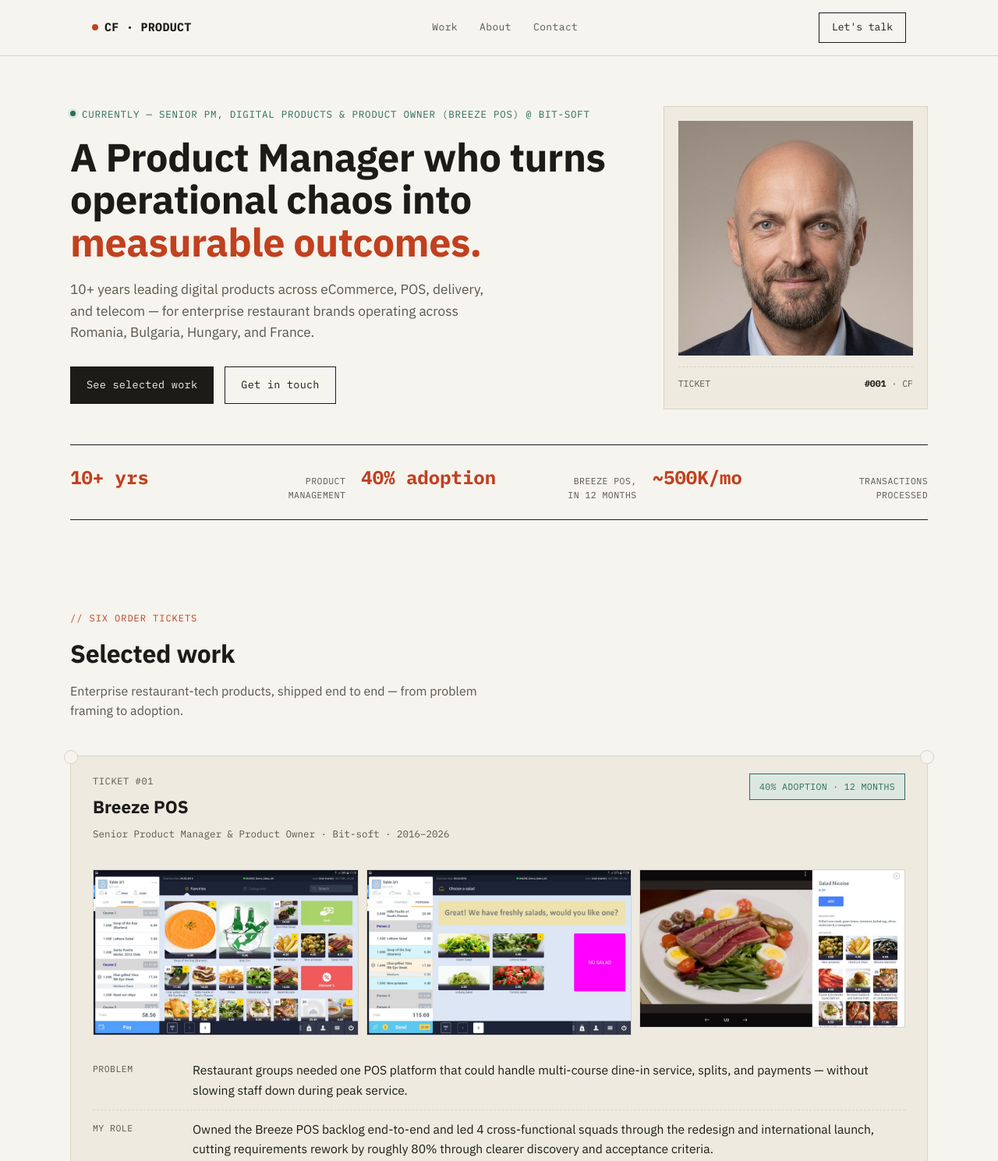
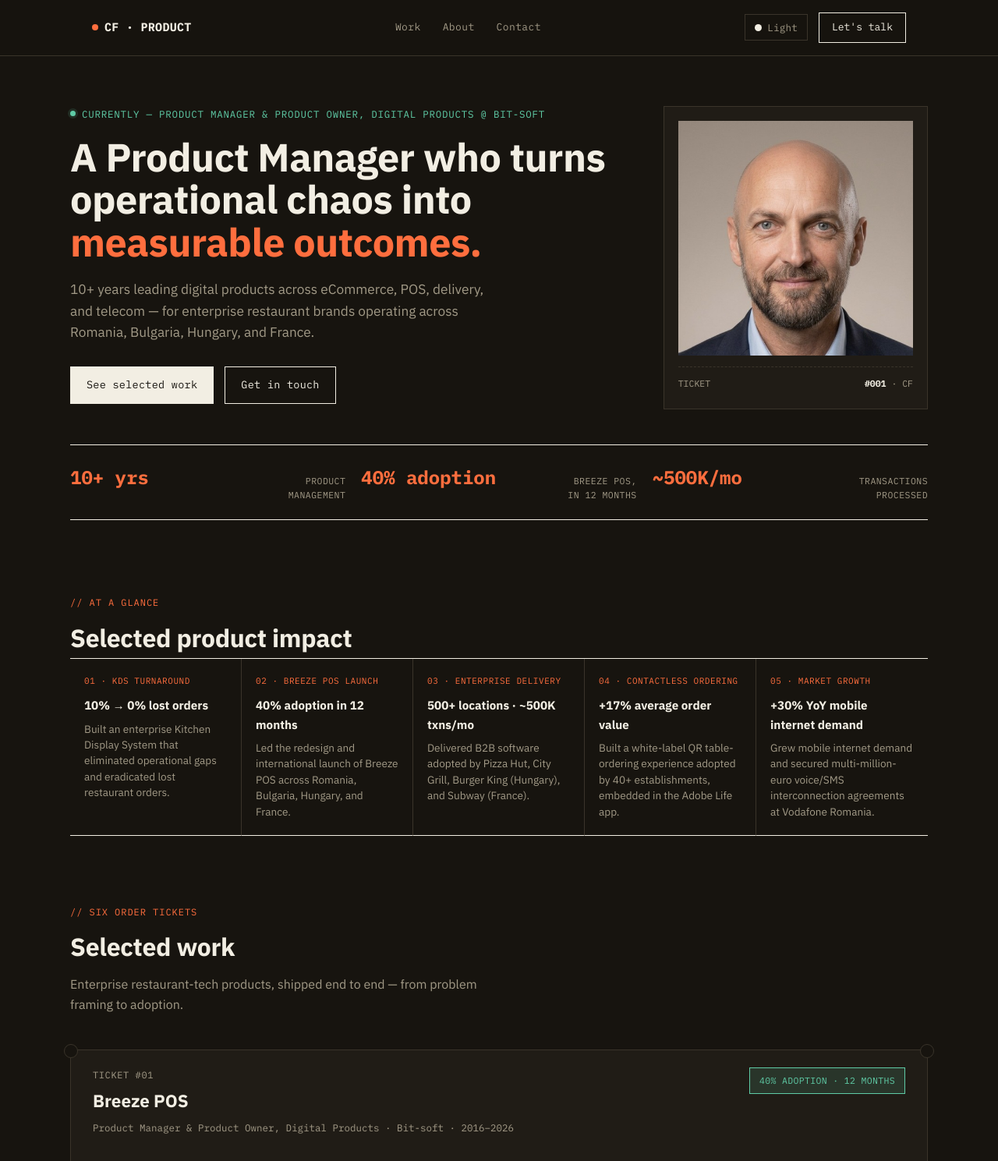
Before and after one commit to cristianfloristean-fx/cristian-floristean-pm, a plain HTML site: page index.html in a window 1280 px wide. Shown: the top 1489 px of the page at 78% size. Drawn offline with Linux system fonts and the light colour scheme.

Commit message:
Add files via upload

```diff
--- a/index.html
+++ b/index.html
@@ -1,5 +1,5 @@
 <!DOCTYPE html>
-<html lang="en">
+<html lang="en" data-theme="dark">
 <head>
 <meta charset="UTF-8">
 <meta name="viewport" content="width=device-width, initial-scale=1.0">
@@ -20,7 +20,29 @@
     --mint:#2B6E58;
     --mint-dim:#DCE7E1;
     --paper-rgb:246,244,238;
+    --contact-bg:#1C1B18;
+    --contact-text:#F6F4EE;
+    --contact-line: rgba(246,244,238,.25);
+    --contact-line-strong: rgba(246,244,238,.35);
+    --contact-tag:#E8A98C;
     --max:1100px;
+  }
+  html[data-theme="dark"]{
+    --paper:#17140F;
+    --paper-dim:#201C16;
+    --ink:#F2EEE3;
+    --ink-soft:#A29A87;
+    --line:#3A342A;
+    --fire:#FF6E3E;
+    --fire-dim:rgba(255,110,62,.14);
+    --mint:#5FCBA6;
+    --mint-dim:rgba(95,203,166,.14);
+    --paper-rgb:23,20,15;
+    --contact-bg:#F2EEE3;
+    --contact-text:#17140F;
+    --contact-line: rgba(23,20,15,.16);
+    --contact-line-strong: rgba(23,20,15,.28);
+    --contact-tag:#B23A16;
   }
   *{box-sizing:border-box;}
   html{scroll-behavior:smooth;}
@@ -32,6 +54,7 @@
     font-size:16px;
     line-height:1.6;
     -webkit-font-smoothing:antialiased;
+    transition:background .25s ease,color .25s ease;
   }
   a{color:inherit;}
   img{max-width:100%;display:block;}
@@ -69,6 +92,15 @@
   }
   .nav-cta:hover{background:var(--ink);color:var(--paper);}
   @media(max-width:720px){ nav.links{display:none;} }
+  .theme-toggle{
+    font-family:'IBM Plex Mono',monospace;font-size:12.5px;letter-spacing:.02em;
+    background:none;border:1px solid var(--line);color:var(--ink-soft);
+    padding:8px 12px;cursor:pointer;display:flex;align-items:center;gap:7px;
+    border-radius:0;
+  }
+  .theme-toggle:hover{border-color:var(--fire);color:var(--fire);}
+  .theme-toggle .swatch{width:9px;height:9px;border-radius:50%;background:var(--ink);display:inline-block;}
+  .nav-right{display:flex;align-items:center;gap:14px;}
 
   /* ---------- HERO ---------- */
   .hero{padding:64px 0 40px;}
@@ -122,6 +154,27 @@
     font-family:'IBM Plex Mono',monospace;}
   .receipt-item .val{font-size:1.5rem;font-weight:700;color:var(--fire);}
   .receipt-item .label{font-size:11.5px;color:var(--ink-soft);text-transform:uppercase;letter-spacing:.04em;text-align:right;max-width:14ch;}
+
+  /* ---------- IMPACT STRIP ---------- */
+  .impact{padding:56px 0 12px;}
+  .impact-grid{
+    display:grid;grid-template-columns:repeat(5,1fr);gap:0;
+    border-top:1px solid var(--ink);
+  }
+  @media(max-width:900px){ .impact-grid{grid-template-columns:repeat(2,1fr);} }
+  @media(max-width:520px){ .impact-grid{grid-template-columns:1fr;} }
+  .impact-item{
+    padding:20px 18px;border-bottom:1px solid var(--ink);border-right:1px solid var(--line);
+  }
+  .impact-grid .impact-item:nth-child(5n){border-right:none;}
+  @media(max-width:900px){ .impact-grid .impact-item:nth-child(2n){border-right:none;} .impact-grid .impact-item:nth-child(5n){border-right:1px solid var(--line);} }
+  @media(max-width:520px){ .impact-grid .impact-item{border-right:none !important;} }
+  .impact-num{
+    font-family:'IBM Plex Mono',monospace;font-size:11px;color:var(--fire);
+    letter-spacing:.05em;margin-bottom:10px;
+  }
+  .impact-item h4{margin:0 0 8px;font-size:.95rem;font-weight:700;}
+  .impact-item p{margin:0;font-size:.85rem;color:var(--ink-soft);line-height:1.5;}
 
   /* ---------- SECTION HEADERS ---------- */
   .section{padding:76px 0;}
@@ -202,23 +255,24 @@
 
   /* ---------- CONTACT / FOOTER ---------- */
   .contact-block{
-    background:var(--ink);color:var(--paper);padding:64px 0 40px;
+    background:var(--contact-bg);color:var(--contact-text);padding:64px 0 40px;
+    transition:background .25s ease,color .25s ease;
   }
   .contact-inner{max-width:var(--max);margin:0 auto;padding:0 28px;}
-  .contact-block .section-tag{color:#E8A98C;}
+  .contact-block .section-tag{color:var(--contact-tag);}
   .contact-title{font-size:clamp(1.6rem,3.4vw,2.3rem);font-weight:700;margin:0 0 18px;max-width:22ch;}
   .contact-row{
     display:flex;flex-wrap:wrap;gap:14px;margin:26px 0 40px;
   }
   .contact-row a{
     font-family:'IBM Plex Mono',monospace;font-size:13.5px;text-decoration:none;
-    border:1px solid rgba(246,244,238,.35);padding:12px 20px;color:var(--paper);
+    border:1px solid var(--contact-line-strong);padding:12px 20px;color:var(--contact-text);
   }
   .contact-row a:hover{border-color:var(--fire);color:var(--fire);}
   .foot-line{
-    border-top:1px dashed rgba(246,244,238,.25);padding-top:20px;
+    border-top:1px dashed var(--contact-line);padding-top:20px;
     display:flex;justify-content:space-between;flex-wrap:wrap;gap:10px;
-    font-family:'IBM Plex Mono',monospace;font-size:11.5px;color:rgba(246,244,238,.55);
+    font-family:'IBM Plex Mono',monospace;font-size:11.5px;color:var(--contact-text);opacity:.6;
   }
 </style>
 </head>
@@ -226,13 +280,18 @@
 
 <header class="nav">
   <div class="nav-inner">
-    <a href="#top" class="nav-mark"><span class="dot"></span>CF · PRODUCT</a>
+    <a class="nav-mark" href="#top"><span class="dot"></span>CF · PRODUCT</a>
     <nav class="links">
       <a href="#work">Work</a>
       <a href="#about">About</a>
       <a href="#contact">Contact</a>
     </nav>
-    <a class="nav-cta" href="#contact">Let's talk</a>
+    <div class="nav-right">
+      <button class="theme-toggle" id="themeToggle" type="button" aria-label="Toggle dark mode">
+        <span class="swatch" id="themeSwatch"></span><span id="themeLabel">Dark</span>
+      </button>
+      <a class="nav-cta" href="#contact">Let's talk</a>
+    </div>
   </div>
 </header>
 
@@ -242,7 +301,7 @@
   <section class="hero wrap">
     <div class="hero-grid">
       <div>
-        <div class="eyebrow"><span class="pulse"></span>Currently — Senior PM, Digital Products &amp; Product Owner (Breeze POS) @ Bit-soft</div>
+        <div class="eyebrow"><span class="pulse"></span>Currently — Product Manager &amp; Product Owner, Digital Products @ Bit-soft</div>
         <h1 class="headline">A Product Manager who turns operational chaos into <span class="accent">measurable outcomes.</span></h1>
         <p class="sub">10+ years leading digital products across eCommerce, POS, delivery, and telecom — for enterprise restaurant brands operating across Romania, Bulgaria, Hungary, and France.</p>
         <div class="hero-ctas">
@@ -266,6 +325,41 @@
     </div>
   </section>
 
+  <!-- SELECTED PRODUCT IMPACT -->
+  <section class="impact wrap">
+    <div class="section-head" style="margin-bottom:0;">
+      <div class="section-tag">// at a glance</div>
+      <h2 class="section-title">Selected product impact</h2>
+    </div>
+    <div class="impact-grid">
+      <div class="impact-item">
+        <div class="impact-num">01 · KDS TURNAROUND</div>
+        <h4>10% → 0% lost orders</h4>
+        <p>Built an enterprise Kitchen Display System that eliminated operational gaps and eradicated lost restaurant orders.</p>
+      </div>
+      <div class="impact-item">
+        <div class="impact-num">02 · BREEZE POS LAUNCH</div>
+        <h4>40% adoption in 12 months</h4>
+        <p>Led the redesign and international launch of Breeze POS across Romania, Bulgaria, Hungary, and France.</p>
+      </div>
+      <div class="impact-item">
+        <div class="impact-num">03 · ENTERPRISE DELIVERY</div>
+        <h4>500+ locations · ~500K txns/mo</h4>
+        <p>Delivered B2B software adopted by Pizza Hut, City Grill, Burger King (Hungary), and Subway (France).</p>
+      </div>
+      <div class="impact-item">
+        <div class="impact-num">04 · CONTACTLESS ORDERING</div>
+        <h4>+17% average order value</h4>
+        <p>Built a white-label QR table-ordering experience adopted by 40+ establishments, embedded in the Adobe Life app.</p>
+      </div>
+      <div class="impact-item">
+        <div class="impact-num">05 · MARKET GROWTH</div>
+        <h4>+30% YoY mobile internet demand</h4>
+        <p>Grew mobile internet demand and secured multi-million-euro voice/SMS interconnection agreements at Vodafone Romania.</p>
+      </div>
+    </div>
+  </section>
+
   <!-- SELECTED WORK -->
   <section id="work" class="section wrap">
     <div class="section-head">
@@ -280,7 +374,7 @@
         <div>
           <div class="ticket-num">TICKET #01</div>
           <h3 class="ticket-title">Breeze POS</h3>
-          <div class="ticket-meta">Senior Product Manager &amp; Product Owner · Bit-soft · 2016–2026</div>
+          <div class="ticket-meta">Product Manager &amp; Product Owner, Digital Products · Bit-soft · 2016–2026</div>
         </div>
         <div class="ticket-badge">40% adoption · 12 months</div>
       </div>
@@ -328,8 +422,10 @@
         </div>
         <div class="ticket-badge">+17% order value</div>
       </div>
-      <div class="ticket-gallery single">
+      <div class="ticket-gallery">
         <img src="assets/qr_menu.jpg" alt="QR table-ordering menu on mobile">
+        <img src="assets/qr_cart.jpg" alt="QR ordering cart and checkout with recommended items">
+        <img src="assets/qr_feedback.jpg" alt="Post-order satisfaction feedback prompt">
       </div>
       <div class="ticket-body">
         <div class="ticket-line"><div class="k">Problem</div><div class="v">Restaurants needed a way for guests to browse and order directly from the table, without adding friction or replacing existing POS workflows.</div></div>
@@ -447,5 +543,30 @@
   </div>
 </footer>
 
+<script>
+  (function(){
+    var root = document.documentElement;
+    var btn = document.getElementById('themeToggle');
+    var label = document.getElementById('themeLabel');
+    var swatch = document.getElementById('themeSwatch');
+
+    function apply(theme){
+      root.setAttribute('data-theme', theme);
+      label.textContent = theme === 'dark' ? 'Light' : 'Dark';
+      swatch.style.background = theme === 'dark' ? '#F2EEE3' : '#17140F';
+      try{ localStorage.setItem('cf-theme', theme); }catch(e){}
+    }
+
+    var saved = null;
+    try{ saved = localStorage.getItem('cf-theme'); }catch(e){}
+    apply(saved || 'dark');
+
+    btn.addEventListener('click', function(){
+      var next = root.getAttribute('data-theme') === 'dark' ? 'light' : 'dark';
+      apply(next);
+    });
+  })();
+</script>
+
 </body>
 </html>
```
Also changed, not shown: assets/qr_cart.jpg (added), assets/qr_feedback.jpg (added).
